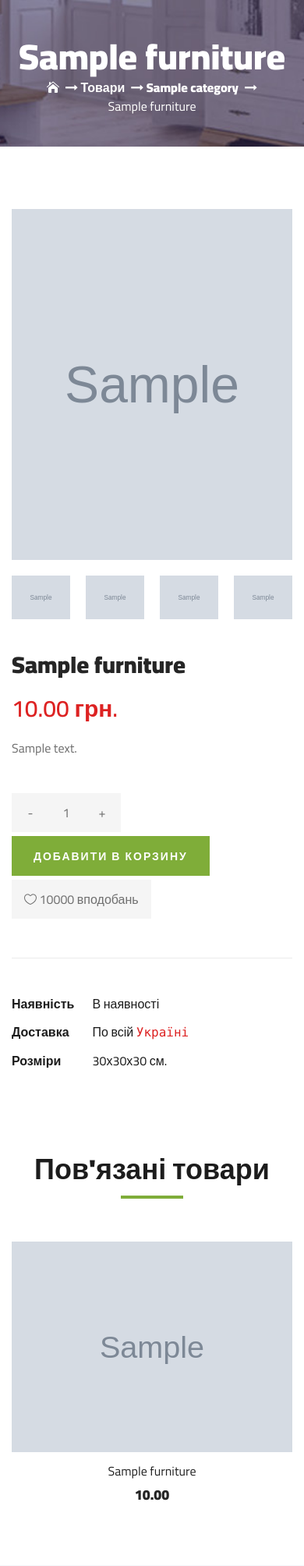
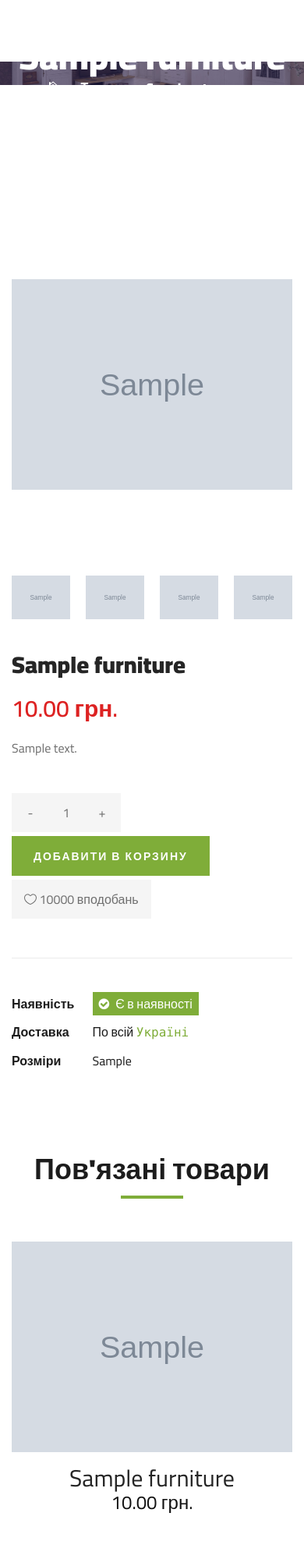
Before and after one commit to MartinSyno/toscana, a Django app: page /shop/category/1/sample/furniture/1/sample in a window 390 px wide. Shown: the part 138-2146 px from the top of the page at 78% size. Run offline with Django 3.2, Linux system fonts and the light colour scheme; tables that the repository leaves empty hold one stand-in row (values such as "Sample post"); grey boxes marked "Sample" are stand-in pictures; some libraries are stand-ins or nearby versions.

Commit message:
v10 (мелкі доработки як наявність продукта, розмір, view передає інформацію на всі сторінку футер і геадер, покращив відображення ото на всьому сайті в стилях...)

```diff
--- a/contact_page/forms.py
+++ b/contact_page/forms.py
@@ -8,7 +8,7 @@
         widget=forms.EmailInput(attrs={"type": "email", "placeholder": "Електронна пошта"}))#, "required": "required"}))
     user_message = forms.CharField(max_length=500,
                                    widget=forms.Textarea(
-                                       attrs={"placeholder": "Сообщение"}))#, "required": "required"}))
+                                       attrs={"placeholder": "Повідомлення"}))#, "required": "required"}))
 
     class Meta():
         model = Message
--- a/contact_page/templates/contact_page.html
+++ b/contact_page/templates/contact_page.html
@@ -95,7 +95,7 @@
                     <div class="contact__widget">
                         <span class="icon_clock"></span>
                         <h4>Робочий час</h4>
-                        <p>10:00 - 23:00</p>
+                        <p>{{ working_hours }}</p>
                     </div>
                 </div>
                 <div class="col-lg-3 col-md-3 col-sm-6 text-center">
--- a/contact_page/views.py
+++ b/contact_page/views.py
@@ -19,6 +19,7 @@
     email = SiteSettings.objects.first().email
     facebook_link = SiteSettings.objects.first().facebook_link
     instagram_link = SiteSettings.objects.first().instagram_link
+    working_hours = SiteSettings.objects.first().working_hours
 
     form = FormMessage()
 
@@ -29,5 +30,6 @@
         "email": email,
         "facebook_link": facebook_link,
         "instagram_link": instagram_link,
+        "working_hours": working_hours,
         "form": form,
     })
--- a/main_page/models.py
+++ b/main_page/models.py
@@ -12,9 +12,10 @@
     phone = models.CharField(max_length=20)
     address = models.CharField(max_length=30)
     email = models.EmailField()
-    latest_product_amount_in_column = models.IntegerField()
     facebook_link = models.CharField(max_length=100)
     instagram_link = models.CharField(max_length=100)
+    working_hours = models.CharField(max_length=30)
+    latest_product_amount_in_column = models.IntegerField()
 
 
 class Banner(models.Model):
--- a/shop/admin.py
+++ b/shop/admin.py
@@ -15,8 +15,8 @@
 
 @admin.register(Furniture)
 class FurnitureAdmin(admin.ModelAdmin):
-    list_display = ["name", "slug", "price", "available", "furniture_ordered", "category", "updated"]#["title", "slug", "photo", "dish_order", "is_visible", "price", "available", "desc", "category", "created", "updated"]
-    list_filter = ["available", "created", "updated", "category"]
-    list_editable = ["price", "available", "furniture_ordered", "category"]
+    list_display = ["name", "slug", "is_visible", "price", "available", "furniture_ordered", "category", "updated"]#["title", "slug", "photo", "dish_order", "is_visible", "price", "available", "desc", "category", "created", "updated"]
+    list_filter = ["is_visible", "available", "created", "updated", "category"]
+    list_editable = ["is_visible", "price", "available", "furniture_ordered", "category"]
     prepopulated_fields = {"slug": ("name",)}
     inlines = [FurniturePhotosInline]
--- a/shop/models.py
+++ b/shop/models.py
@@ -31,6 +31,7 @@
     price = models.DecimalField(max_digits=10, decimal_places=2)
     available = models.BooleanField(default=True)
     desc = models.TextField(max_length=500)
+    size = models.CharField(max_length=30)
     category = models.ForeignKey(Category, on_delete=models.CASCADE)#related_name='furnitures_of_category')
     created = models.DateTimeField(auto_now_add=True)
     updated = models.DateTimeField(auto_now=True)
--- a/shop/templates/furniture_info_page.html
+++ b/shop/templates/furniture_info_page.html
@@ -53,7 +53,7 @@
     <section class="product-details spad">
         <div class="container">
             <div class="row">
-                <div class="col-lg-6 col-md-6">
+                <div class="col-lg-7 col-md-7">
                     <div class="product__details__pic">
                         <div class="product__details__pic__item">
                             <img class="product__details__pic__item--large"
@@ -69,7 +69,7 @@
                         </div>
                     </div>
                 </div>
-                <div class="col-lg-6 col-md-6">
+                <div class="col-lg-5 col-md-5">
                     <div class="product__details__text">
                         <h3>{{ furniture.name }}</h3>
                         <div class="product__details__price">{{ furniture.price }} грн.</div>
@@ -84,9 +84,13 @@
                         <a href="#" class="primary-btn">Добавити в корзину</a>
                         <a href="#" class="heart-icon"><span class="icon_heart_alt"></span> 10000 вподобань</a>
                         <ul>
-                            <li><b>Наявність</b> <span>В наявності</span></li>
-                            <li><b>Доставка</b> <span>По всій <samp>Україні</samp></span></li>
-                            <li><b>Розміри</b> <span>30х30х30 см.</span></li>
+                            <li><b>Наявність</b>
+                                {% if furniture.available %}<span class="product-available">&ensp;<i class="fa fa-check-circle"></i>&ensp;Є в наявності&ensp;</span>
+                                {% else %}<span class="product-no-available">&ensp;<i class="fa fa-minus-circle"></i>&ensp;Немає в наявності&ensp;</span>
+                                {% endif %}
+                            </li>
+                            <li><b>Доставка</b><span> По всій <samp>Україні</samp></span></li>
+                            <li><b>Розміри</b><span> {{ furniture.size }}</span></li>
                         </ul>
                     </div>
                 </div>
@@ -190,14 +194,15 @@
                     <div class="col-lg-3 col-md-4 col-sm-6">
                         <div class="product__item">
                             <div class="product__item__pic set-bg" data-setbg={{ furniture.photo.url }}>
+                                <a href={{ furniture.get_absolute_url }}><div class="product__item__pic"></div></a>
                                 <ul class="product__item__pic__hover">
                                     <li><a href="#"><i class="fa fa-heart"></i></a></li>
                                     <li><a href="#"><i class="fa fa-shopping-cart"></i></a></li>
                                 </ul>
                             </div>
                             <div class="product__item__text">
-                                <h6><a href="#">{{ furniture.name }}</a></h6>
-                                <h5>{{ furniture.price }}</h5>
+                                <h3 class="category-info"><a href={{ furniture.get_absolute_url }}>{{ furniture.name }}</a></h3>
+                                <h4>{{ furniture.price }} грн.</h4>
                             </div>
                         </div>
                     </div>
--- a/shop/views.py
+++ b/shop/views.py
@@ -1,5 +1,6 @@
 from django.shortcuts import render, get_object_or_404
 from .models import *
+from main_page.models import SiteSettings
 import random
 
 
@@ -8,10 +9,22 @@
     category = get_object_or_404(Category, id=id, slug=slug, is_visible=True)
     furnitures_of_category = Furniture.objects.filter(category=category.pk).filter(is_visible=True)
 
+
+    phone = SiteSettings.objects.first().phone
+    address = SiteSettings.objects.first().address
+    email = SiteSettings.objects.first().email
+    facebook_link = SiteSettings.objects.first().facebook_link
+    instagram_link = SiteSettings.objects.first().instagram_link
+
     return render(request, "category_info_page.html", context={
         "categories": categories,
         "category": category,
         "furnitures_of_category": furnitures_of_category,
+        "phone": phone,
+        "address": address,
+        "email": email,
+        "facebook_link": facebook_link,
+        "instagram_link": instagram_link,
     })
 
 
@@ -23,9 +36,21 @@
     related_furnitures = [furniture_object for furniture_object in
                           Furniture.objects.filter(category__name=furniture.category.name)]
     random.shuffle(related_furnitures)
+
+
+    phone = SiteSettings.objects.first().phone
+    address = SiteSettings.objects.first().address
+    email = SiteSettings.objects.first().email
+    facebook_link = SiteSettings.objects.first().facebook_link
+    instagram_link = SiteSettings.objects.first().instagram_link
     # cart = Cart(request)
     return render(request, "furniture_info_page.html", context={
         "categories": categories,
         "furniture": furniture,
         "related_furnitures": related_furnitures,
+        "phone": phone,
+        "address": address,
+        "email": email,
+        "facebook_link": facebook_link,
+        "instagram_link": instagram_link,
     })  # "cart": cart})
--- a/static/css/style.css
+++ b/static/css/style.css
@@ -83,6 +83,16 @@
 
 .category-info a {
 	color: #252525;
+}
+
+.product__details__text ul li span.product-available {
+	color: #ffffff;
+	background: #7fad39;
+}
+
+.product__details__text ul li span.product-no-available {
+	color: #ffffff;
+	background: #dd2222;
 }
 
 .popup {
@@ -203,7 +213,8 @@
 .set-bg {
 	background-repeat: no-repeat;
 	background-size: cover;
-	background-position: top center;
+	background-position: 50% center;
+	background: 50%/contain no-repeat;
 }
 
 .spad {
@@ -1600,6 +1611,7 @@
 	overflow: hidden;
 }
 
+
 .product__item__pic__hover {
 	position: absolute;
 	left: 0;
@@ -1729,7 +1741,10 @@
 
 .product__details__pic__item img {
 	height: 450px;
-	max-height: 100%;
+	object-fit: contain;
+	display: block;
+	margin-left: auto;
+	margin-right: auto;
 }
 
 .product__details__pic__slider img {
@@ -1806,7 +1821,7 @@
 }
 
 .product__details__text ul li span samp {
-	color: #dd2222;
+	color: #7fad39;
 }
 
 .product__details__text ul li .share {
--- a/templates/base.html
+++ b/templates/base.html
@@ -46,7 +46,7 @@
                         <div class="header__top__left">
                             <ul>
                                 <li><i class="fa fa-envelope"></i>{{ email }}</li>
-                                <li>Безкоштовна доставка від $999</li>
+                                <li>Доставка по всій Ураїні!</li>
                             </ul>
                         </div>
                     </div>
@@ -58,11 +58,11 @@
                             </div>
                             <div class="header__top__right__language">
                                 <img src="{% static "img/language.png" %}" alt="">
-                                <div>Українська</div>
+                                <div>UA</div>
                                 <span class="arrow_carrot-down"></span>
                                 <ul>
-                                    <li><a href="#">Українська</a></li>
-                                    <li><a href="#">English</a></li>
+                                    <li><a href="#">UA</a></li>
+                                    <li><a href="#">RU</a></li>
                                 </ul>
                             </div>
                             <div class="header__top__right__auth">
```
Also changed, not shown: main_page/migrations/0006_sitesettings_working_hours.py (added), media/img/furniture/2021/05/13/kreslo-chester-6.jpgqitok6tNE6yar.jpg (added), media/img/furniture/2021/05/13/kreslo-chester-6.jpgqitok6tNE6yar.pagespeed.ce.jpg (added), media/img/furniture/2021/05/13/kreslo-chester-6.jpgqitok6tNE6yar.pagespeed.jpg (added), shop/migrations/0009_furniture_size.py (added).
